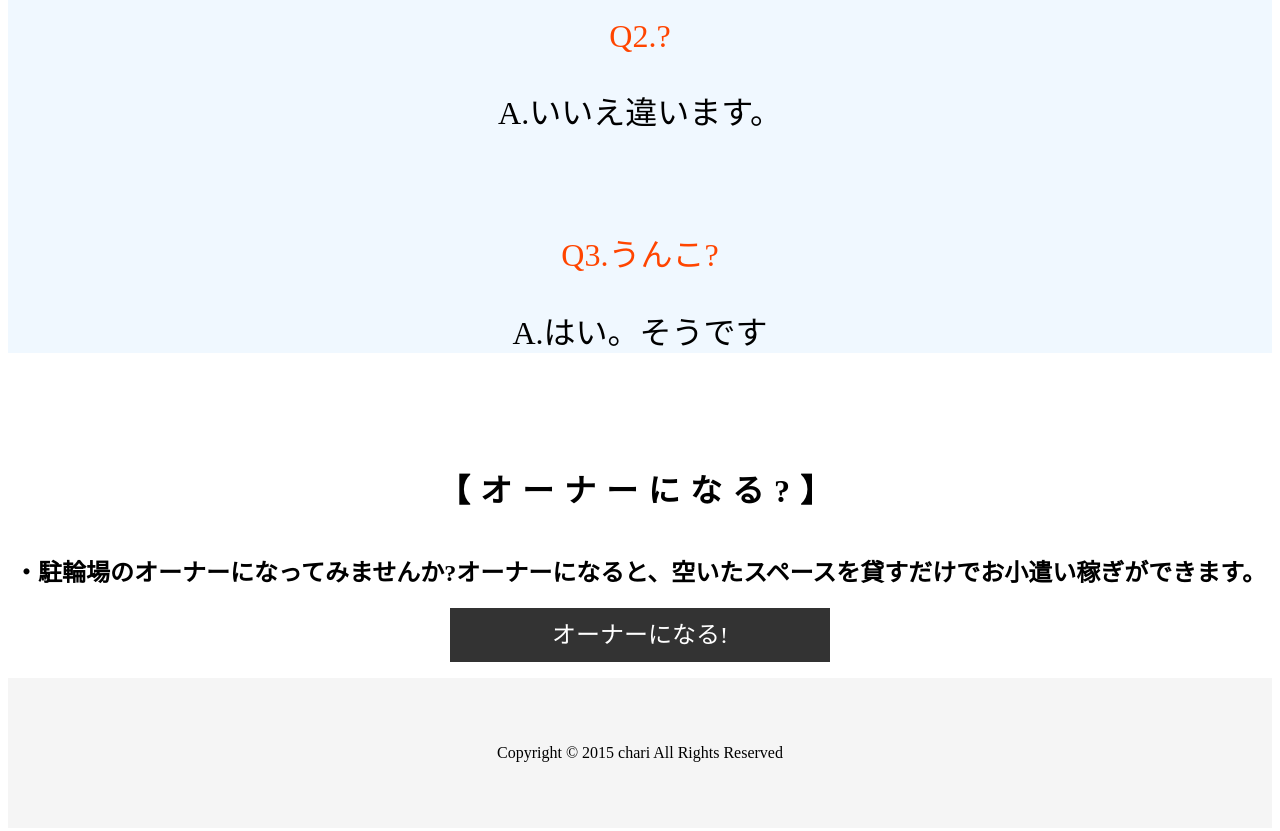
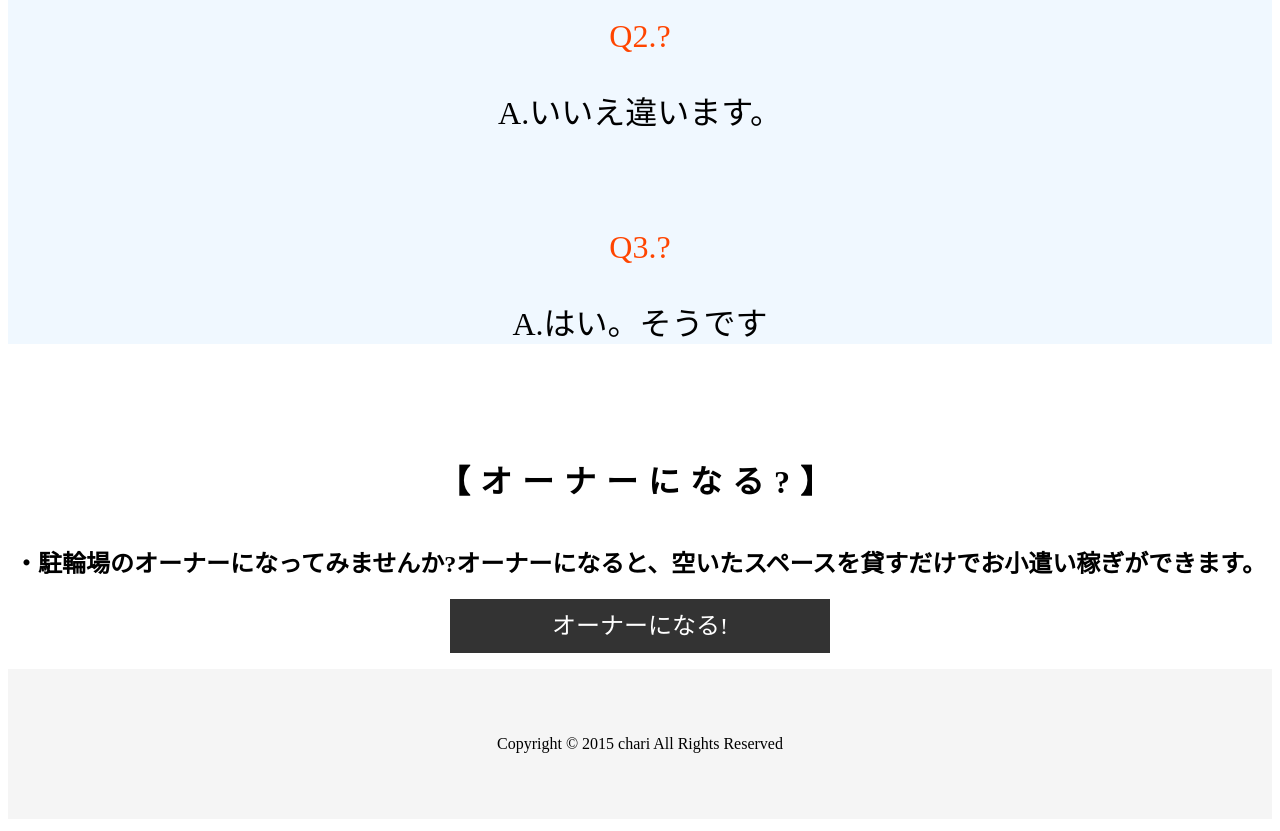
Before and after one commit to bicyclejp/bicycle, a plain HTML site: page index.html in a window 1280 px wide. Shown: the part 1377-2208 px from the top of the page. Drawn offline with Linux system fonts and the light colour scheme; files whose address does not match are found by name.

Commit message:
Update index.html

```diff
--- a/index.html
+++ b/index.html
@@ -44,7 +44,7 @@
   <li>A.はい。かかります。駐輪場のオーナーが値段を決め、それに合意し、</li>
       <li style="margin-bottom: 1em;" class="q">Q2.?</li>
     <li>A.いいえ違います。</li>
-      <li style="margin-bottom: 1em;" class="q">Q3.うんこ?</li>
+      <li style="margin-bottom: 1em;" class="q">Q3.?</li>
        <li>A.はい。そうです</li>
       </div>
 </div>
```
